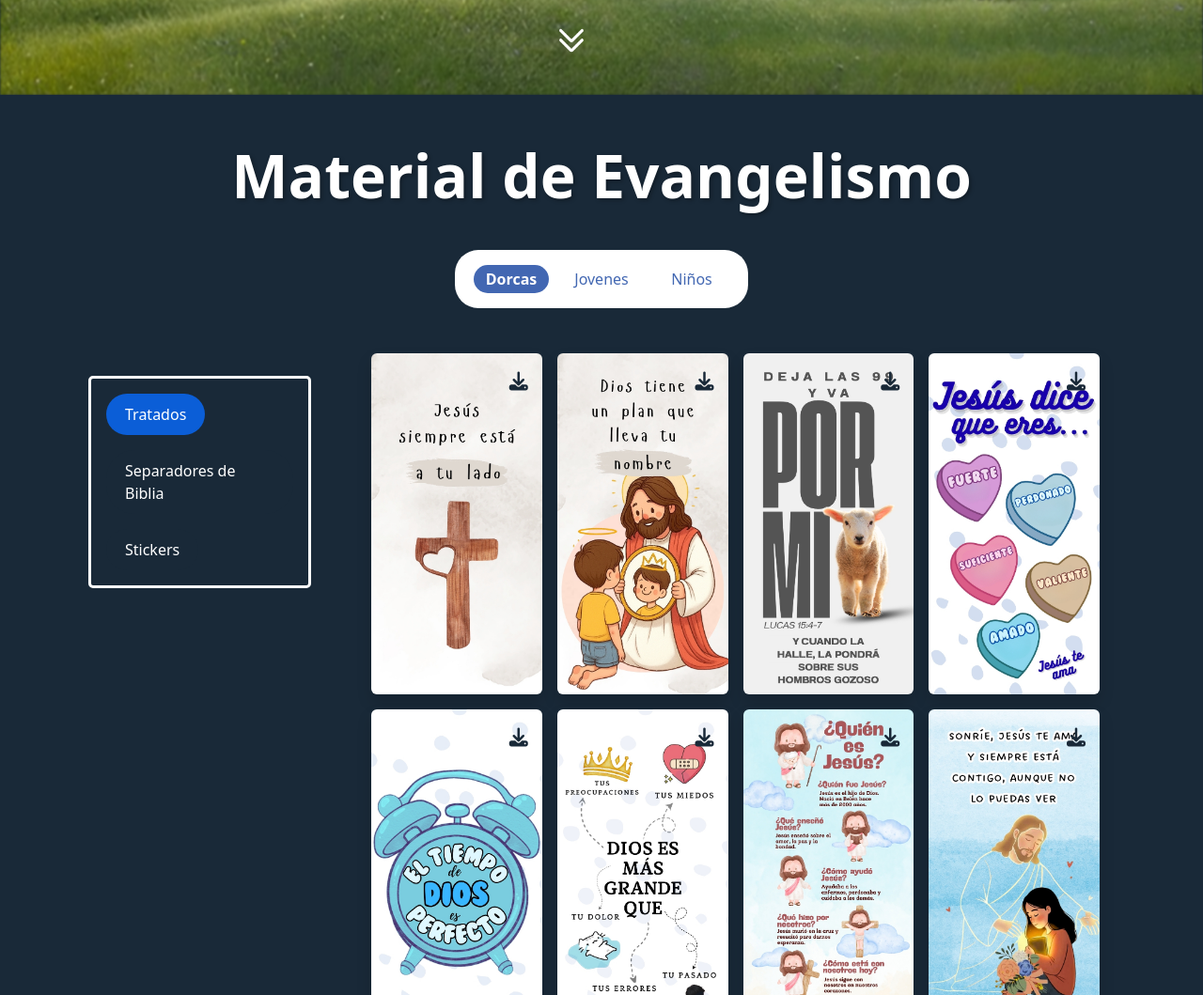
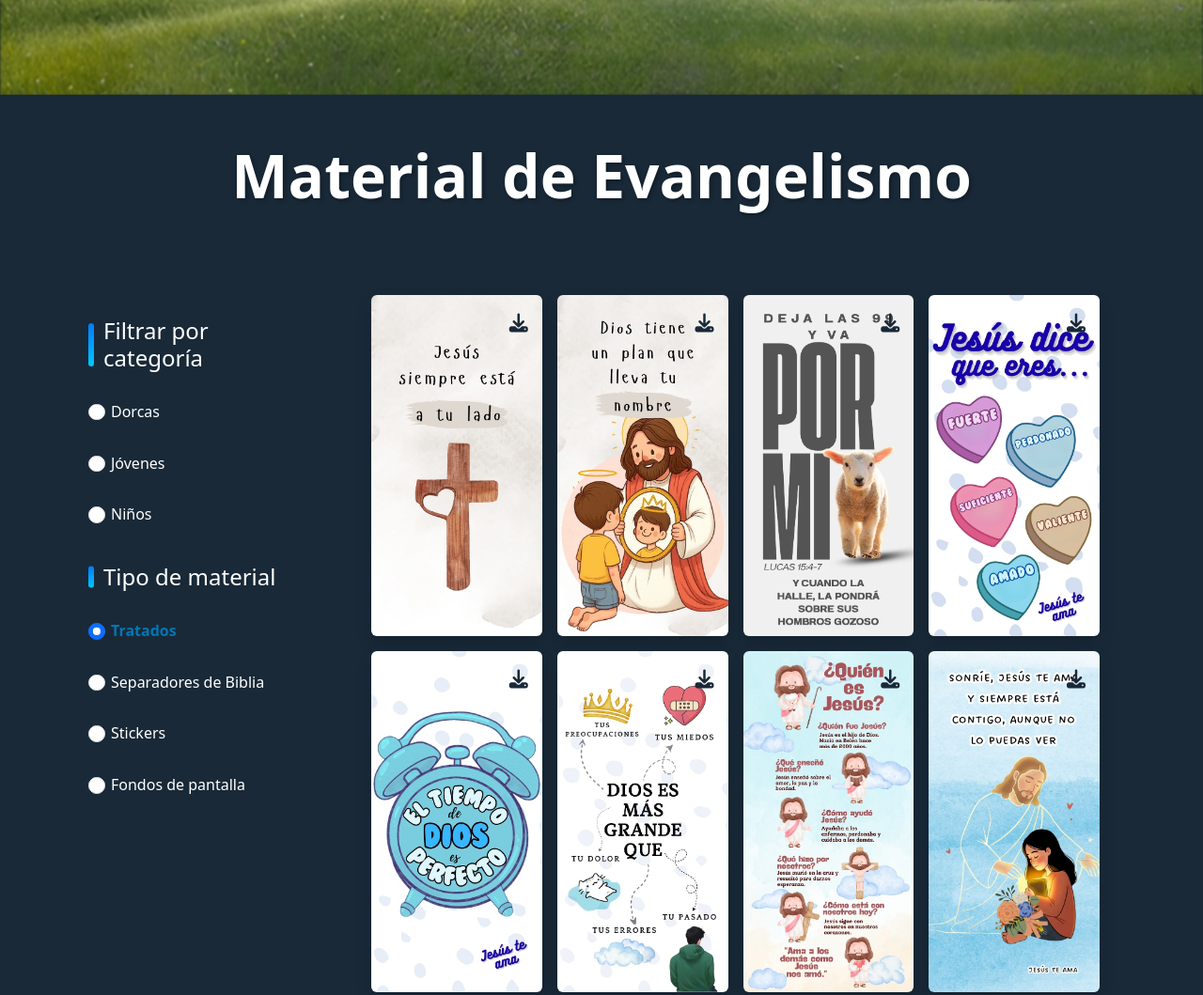
Before and after one commit to Nico0900/2milla, a plain HTML site: page index.html in a window 1280 px wide. Shown: the part 699-1758 px from the top of the page at 94% size. Drawn offline with nearby package versions, Linux system fonts and the light colour scheme; a web font is replaced by a local one.

Commit message:
update Version v2.1

```diff
--- a/css/style.css
+++ b/css/style.css
@@ -11,55 +11,12 @@ body {
     height: 100vh;
     width: 100%;
     display: flex;
-    padding-top: 9%;
+    padding-top: 10%;
     padding-right: 5%;
     flex-direction: column;
     justify-content: right;
     align-items: end;
     overflow: hidden;
-}
-
-/* Barra de navegación fija centrada y del tamaño del contenido */
-.navbar {
-    position: fixed;
-    left: 50%;
-    transform: translateX(-50%);
-    background-color: white;
-    border-radius: 25px;
-    padding: 10px 20px;
-    display: flex;
-    flex-direction: row;
-    gap: 10px;
-    z-index: 1000;
-    width: max-content;
-    /* Solo lo necesario para los links */
-}
-
-/* Enlaces del nav */
-.navbar a {
-    color: #4267b2;
-    text-decoration: none;
-    padding: 10px 15px;
-    min-width: 80px;
-    height: 30px;
-    display: flex;
-    justify-content: center;
-    align-items: center;
-    border-radius: 20px;
-    transition: all 0.3s ease-in-out;
-}
-
-.navbar a:hover {
-    color: white;
-    background-color: #4267b2;
-}
-
-/* Enlace activo */
-.nav-link.active {
-    background-color: #4267b2;
-    color: white !important;
-    border-radius: 20px;
-    font-weight: bold;
 }
 
 h1 {
@@ -85,25 +42,89 @@ h5 {
     h5 {
         text-align: center !important;
     }
+}
 
-    /* Centrar navbar y mantener tamaño */
-    .navbar {
-        left: 50%;
-        transform: translateX(-50%);
-        width: 130px;
-        padding: 8px 16px;
-        flex-direction: column;
-        gap: 8px;
-        border-radius: 20px;
-    }
 
-    .navbar a {
-        min-width: 70px;
-        font-size: 0.9rem;
-        padding: 8px 12px;
-        height: auto;
-    }
+h4 {
+  font-size: 1.3rem;
+  color: #1f2d3d;
+  margin-top: 1.5rem;
+  margin-bottom: 1rem;
+  font-weight: 700;
+  position: relative;
+  padding-left: 1rem;
 }
+
+h4::before {
+  content: "";
+  position: absolute;
+  left: 0;
+  top: 50%;
+  transform: translateY(-50%);
+  width: 6px;
+  height: 80%;
+  background: linear-gradient(180deg, #007bff, #00c6ff);
+  border-radius: 4px;
+}
+
+.form-check {
+  position: relative;
+  display: flex;
+  align-items: center;
+  gap: 0.6rem;
+  padding: 0.4rem 0.2rem;
+  border-radius: 6px;
+  cursor: pointer;
+  transition: background-color 0.3s ease;
+}
+
+/* Quitar fondo hover */
+.form-check:hover {
+  background-color: transparent;
+}
+
+.form-check-label {
+  position: relative;
+  font-size: 1rem;
+  color: #ffffff;
+  cursor: pointer;
+  transition: color 0.3s ease, font-weight 0.3s ease;
+}
+
+/* Línea decorativa debajo del label al hacer hover */
+.form-check-label::after {
+  content: "";
+  position: absolute;
+  bottom: -3px;
+  left: 0;
+  width: 0;
+  height: 2px;
+  background: linear-gradient(to right, #007bff, #00b4d8);
+  transition: width 0.3s ease;
+  border-radius: 2px;
+}
+
+.form-check:hover .form-check-label::after {
+  width: 100%;
+}
+
+.form-check-input[type="radio"] {
+  accent-color: #00b4d8;
+  cursor: pointer;
+  width: 1.1rem;
+  height: 1.1rem;
+  transition: transform 0.2s ease;
+}
+
+.form-check-input[type="radio"]:hover {
+  transform: scale(1.2);
+}
+
+.form-check-input[type="radio"]:checked + .form-check-label {
+  color: #0077b6;
+  font-weight: 600;
+}
+
 
 
 
@@ -197,20 +218,14 @@ h5 {
 
 .filtro-columna {
     max-width: 250px;
-    /* Ancho fijo si es una barra lateral */
-    padding: 1rem;
-    /* color claro Bootstrap */
-    border: solid white;
-    border-radius: 5px;
 }
 
 .btn-tratado {
-    display: inline-block;
-    padding: 10px 20px;
+    display: block;
+    padding: 5px 10px;
     background-color: #192938;
     color: white;
-    font-weight: 500;
-    border: none;
+    font-weight: 400;
     transition: background-color 0.3s ease;
     cursor: pointer;
 }
@@ -273,9 +288,9 @@ h5 {
 @media (max-width: 768px) {
     .social-sidebar {
         position: fixed;
-        left: 50%;
+        left: 47.5%;
         right: auto;
-        background-color: #263f54bd;
+        background-color: #ffffff65;
         top: auto;
         bottom: 100px;
         transform: translateX(-50%);
--- a/index.html
+++ b/index.html
@@ -21,23 +21,6 @@
       <div class="main-container">
         <img src="src/images/Fondo2.jpg" alt="Fondo desenfocado"
           class="background-image">
-        <!-- <nav class="navbar navbar-expand-lg">
-          <div class="container-fluid">
-            <div class="collapse navbar-collapse" id="navbarNav">
-              <ul class="navbar-nav">
-                <li class="nav-item mx-2">
-                  <a class="nav-link active" href="#">Dorcas</a>
-                </li>
-                <li class="nav-item mx-2">
-                  <a class="nav-link " href="#">Jovenes</a>
-                </li>
-                <li class="nav-item mx-2">
-                  <a class="nav-link d" aria-disabled="true">Niños</a>
-                </li>
-              </ul>
-            </div>
-          </div>
-        </nav> -->
         <div class="main-content">
           <h1 class="display-4">
             Caminando la segunda milla
@@ -50,7 +33,7 @@
           <div class="d-flex justify-content-center align-items-end mt-4">
             <a href="#material">
               <img src="src/icons/arrow.png" alt="arrow GIF"
-              class="img-fluid mb-2 floating-arrow">
+              class="img-fluid floating-arrow" style="margin-bottom: 150px;">
             </a>
           </div>
         </div>
@@ -61,42 +44,43 @@
       style="text-align: center; font-size: 4rem; font-weight: bold; color: #ffffff; padding-top: 3rem; padding-bottom: 2rem; text-shadow: 2px 2px 4px rgba(0, 0, 0, 0.3);">
       Material de Evangelismo
     </h2>
-        <nav class="navbar navbar-expand-lg">
-          <div class="container-fluid">
-            <div class="navbar" id="navbarNav">
-              <ul class="navbar-nav">
-                <li class="nav-item mx-2">
-                  <a class="nav-link active" href="#">Dorcas</a>
-                </li>
-                <li class="nav-item mx-2">
-                  <a class="nav-link " href="#">Jovenes</a>
-                </li>
-                <li class="nav-item mx-2">
-                  <a class="nav-link" href="#">Niños</a>
-                </li>
-              </ul>
-            </div>
-          </div>
-        </nav>
     <div class="container pt-5">
       <div class="row">
         <div class="col-md-3">
           <div class="container py-4">
             <div class="filtro-columna d-flex flex-column align-items-start gap-3">
-                <div class="btn-wrapper">
-                  <input type="radio" class="btn-check" name="btnradio" id="btn-tratados" autocomplete="off" checked>
-                  <label class="btn-tratado" for="btn-tratados"
-                    style="border-radius: 30px 30px 30px 30px !important;">Tratados</label>
+              <h4>Filtrar por categoría</h4>
+              <div class="form-check">
+                <input class="form-check-input category-radio" type="radio" name="category" value="dorcas" id="dorcasRadio">
+                <label class="form-check-label" for="dorcasRadio">Dorcas</label>
               </div>
-                <div class="btn-wrapper">
-                  <input type="radio" class="btn-check" name="btnradio" id="btn-separadores" autocomplete="off">
-                  <label class="btn-tratado" for="btn-separadores"
-                    style="border-radius: 30px 30px 30px 30px !important;">Separadores de Biblia</label>
+              <div class="form-check">
+                <input class="form-check-input category-radio" type="radio" name="category" value="jovenes" id="jovenesRadio">
+                <label class="form-check-label" for="jovenesRadio">Jóvenes</label>
               </div>
-                <div class="btn-wrapper">
-                  <input type="radio" class="btn-check" name="btnradio" id="btn-stickers" autocomplete="off">
-                  <label class="btn-tratado" for="btn-stickers"
-                    style="border-radius: 30px 30px 30px 30px !important;">Stickers</label>
+              <div class="form-check">
+                <input class="form-check-input category-radio" type="radio" name="category" value="ninos" id="ninosRadio">
+                <label class="form-check-label" for="ninosRadio">Niños</label>
+              </div>
+
+              <div class="filter-divider"></div>
+
+              <h4>Tipo de material</h4>
+              <div class="form-check">
+                <input class="form-check-input category-radio" type="radio" name="categoria2"  value="video" id="btn-tratados" checked>
+                <label class="form-check-label" for="TratadosCheck">Tratados</label>
+              </div>
+              <div class="form-check">
+                <input class="form-check-input category-radio" type="radio" name="categoria2"  value="imagen" id="btn-separadores">
+                <label class="form-check-label" for="SeparadoresCheck">Separadores de Biblia</label>
+              </div>
+              <div class="form-check">
+                <input class="form-check-input category-radio" type="radio" name="categoria2"  value="pdf" id="btn-stickers">
+                <label class="form-check-label" for="StickersCheck">Stickers</label>
+              </div>
+              <div class="form-check">
+                <input class="form-check-input category-radio" type="radio" name="categoria2"  value="pdf" id="btn-fondos">
+                <label class="form-check-label" for="FondosCheck">Fondos de pantalla</label>
               </div>
             </div>
           </div>
@@ -104,7 +88,6 @@
         <div class="col-md-9">
             <div class="container text-center">
               <div id="tratados-gallery" class="row g-3 px-3"></div>
-              </div>
             </div>
         </div>
       </div>
--- a/js/imagenes.js
+++ b/js/imagenes.js
@@ -3,8 +3,9 @@ document.addEventListener("DOMContentLoaded", function () {
     const btnTratados = document.getElementById("btn-tratados");
     const btnSeparadores = document.getElementById("btn-separadores");
     const btnStickers = document.getElementById("btn-stickers");
+    const btnFondos = document.getElementById("btn-fondos")
 
-    const allButtons = [btnTratados, btnSeparadores, btnStickers];
+    const allButtons = [btnTratados, btnSeparadores, btnStickers, btnFondos];
 
     const loadAssets = () => {
         const fontLink = document.createElement("link");
@@ -229,6 +230,7 @@ document.addEventListener("DOMContentLoaded", function () {
     // 🔁 PRECARGA DE OTRAS CARPETAS
     preloadImages("separadores", 15, "jpg");
     preloadImages("stickers", 8, "png");
+    preloadImages("fondos", 0, "jpg");
 
     // EVENTOS
     btnTratados.addEventListener("click", () => {
@@ -245,4 +247,9 @@ document.addEventListener("DOMContentLoaded", function () {
         loadImages("stickers", 8, "png");
         setActiveButton(btnStickers);
     });
+
+    btnFondos.addEventListener("click", () => {
+        loadImages("fondos", 0, "jpg");
+        setActiveButton(btnFondos)
+    })
 });
```
Lines whose indentation alone changed are shown as unchanged.
